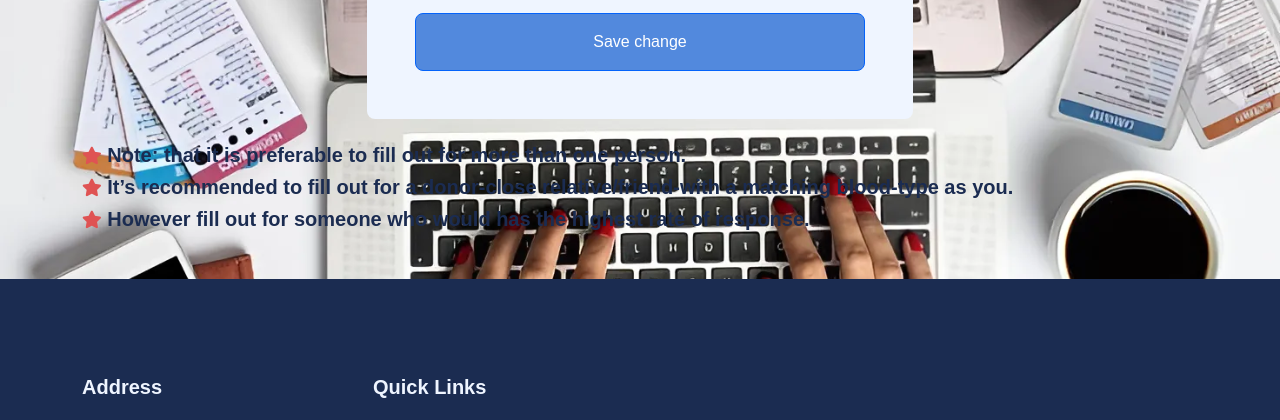
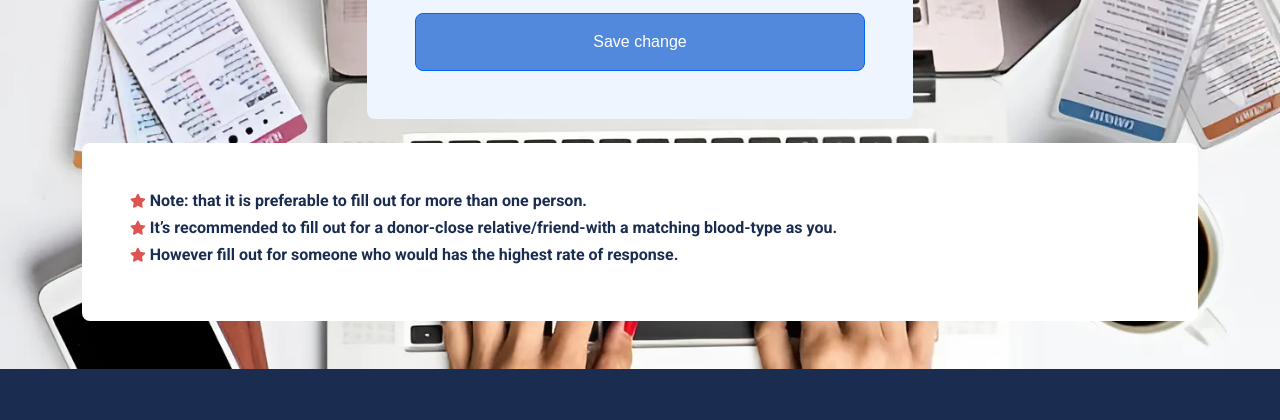
Before and after one commit to mira1872/health-tracker, a plain HTML site: page Front-end/relativeInfoE.html in a window 1280 px wide. Shown: the part 1660-2080 px from the top of the page. Drawn offline with nearby package versions, Linux system fonts and the light colour scheme; no server answers; sample sign-in values are in the browser's storage; a web font is replaced by a local one.

Commit message:
notes about and find us

```diff
--- a/Front-end/relativeInfoE.html
+++ b/Front-end/relativeInfoE.html
@@ -247,12 +247,17 @@ id="searchBtn" style="flex-grow: 1;">
                 </div>
             </div>
         </div>
-        <h5><i class="fa fa-star small" style=" color: rgb(223, 83, 83);"></i> Note: that it is preferable to fill out
-            for more than one person.</h5>
-        <h5><i class="fa fa-star small" style=" color: rgb(223, 83, 83);"></i> It’s recommended to fill out for a
-            donor-close relative/friend-with a matching blood-type as you.</h5>
-        <h5><i class="fa fa-star small" style=" color: rgb(223, 83, 83);"></i> However fill out for someone who would
-            has the highest rate of response.</h5>
+        <div class="col-lg-12 col-md-8 wow fadeInUp " data-wow-delay="0.1s">
+            <div class=" service-item bg-white rounded h-100 p-5">
+                <h6><i class="fa fa-star small" style=" color: rgb(223, 83, 83);"></i> Note: that it is preferable to fill out
+                    for more than one person.</h6>
+                <h6><i class="fa fa-star small" style=" color: rgb(223, 83, 83);"></i> It’s recommended to fill out for a
+                    donor-close relative/friend-with a matching blood-type as you.</h6>
+                <h6><i class="fa fa-star small" style=" color: rgb(223, 83, 83);"></i> However fill out for someone who would
+                    has the highest rate of response.</h6>
+            </div>
+        </div>
+
     </div>
 
     </div>
```
Also changed, not shown: Front-end/about.html (+2 -3 lines), Front-end/findUs.html (+1 -0 lines), Front-end/profile.html (+15 -7 lines).
